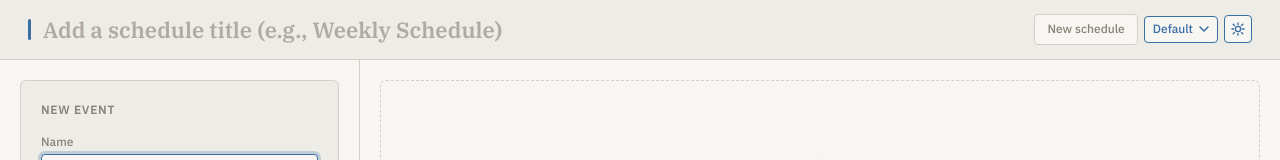
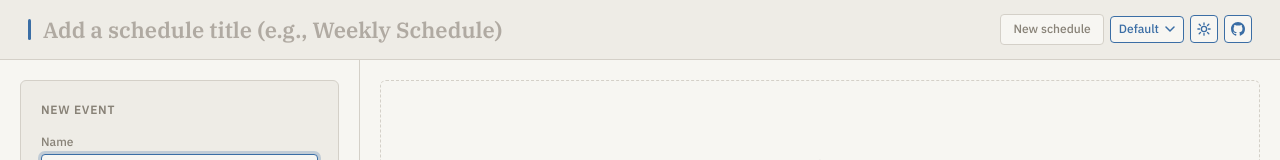
Before and after one commit to flloisee/class-sched-maker, a React (Vite) app: page / in a window 1280 px wide. Shown: the top 160 px of the page. Built offline with nearby package versions, Linux system fonts and the light colour scheme.

Commit message:
Add GitHub source link to header

```diff
--- a/src/App.tsx
+++ b/src/App.tsx
@@ -331,6 +331,17 @@
               </svg>
             )}
           </button>
+          <a
+            className="theme-toggle"
+            href="https://github.com/flloisee/class-sched-maker"
+            target="_blank"
+            rel="noopener noreferrer"
+            aria-label="View source on GitHub"
+          >
+            <svg viewBox="0 0 16 16" width="14" height="14" fill="currentColor">
+              <path d="M8 0C3.58 0 0 3.58 0 8c0 3.54 2.29 6.53 5.47 7.59.4.07.55-.17.55-.38 0-.19-.01-.82-.01-1.49-2.01.37-2.53-.49-2.69-.94-.09-.23-.48-.94-.82-1.13-.28-.15-.68-.52-.01-.53.63-.01 1.08.58 1.23.82.72 1.21 1.87.87 2.33.66.07-.52.28-.87.51-1.07-1.78-.2-3.64-.89-3.64-3.95 0-.87.31-1.59.82-2.15-.08-.2-.36-1.02.08-2.12 0 0 .67-.21 2.2.82a7.42 7.42 0 0 1 2-.27c.68 0 1.36.09 2 .27 1.53-1.04 2.2-.82 2.2-.82.44 1.1.16 1.92.08 2.12.51.56.82 1.27.82 2.15 0 3.07-1.87 3.75-3.65 3.95.29.25.54.73.54 1.48 0 1.07-.01 1.93-.01 2.2 0 .21.15.46.55.38A8.01 8.01 0 0 0 16 8c0-4.42-3.58-8-8-8Z"/>
+            </svg>
+          </a>
         </div>
       </header>
       <button
```
